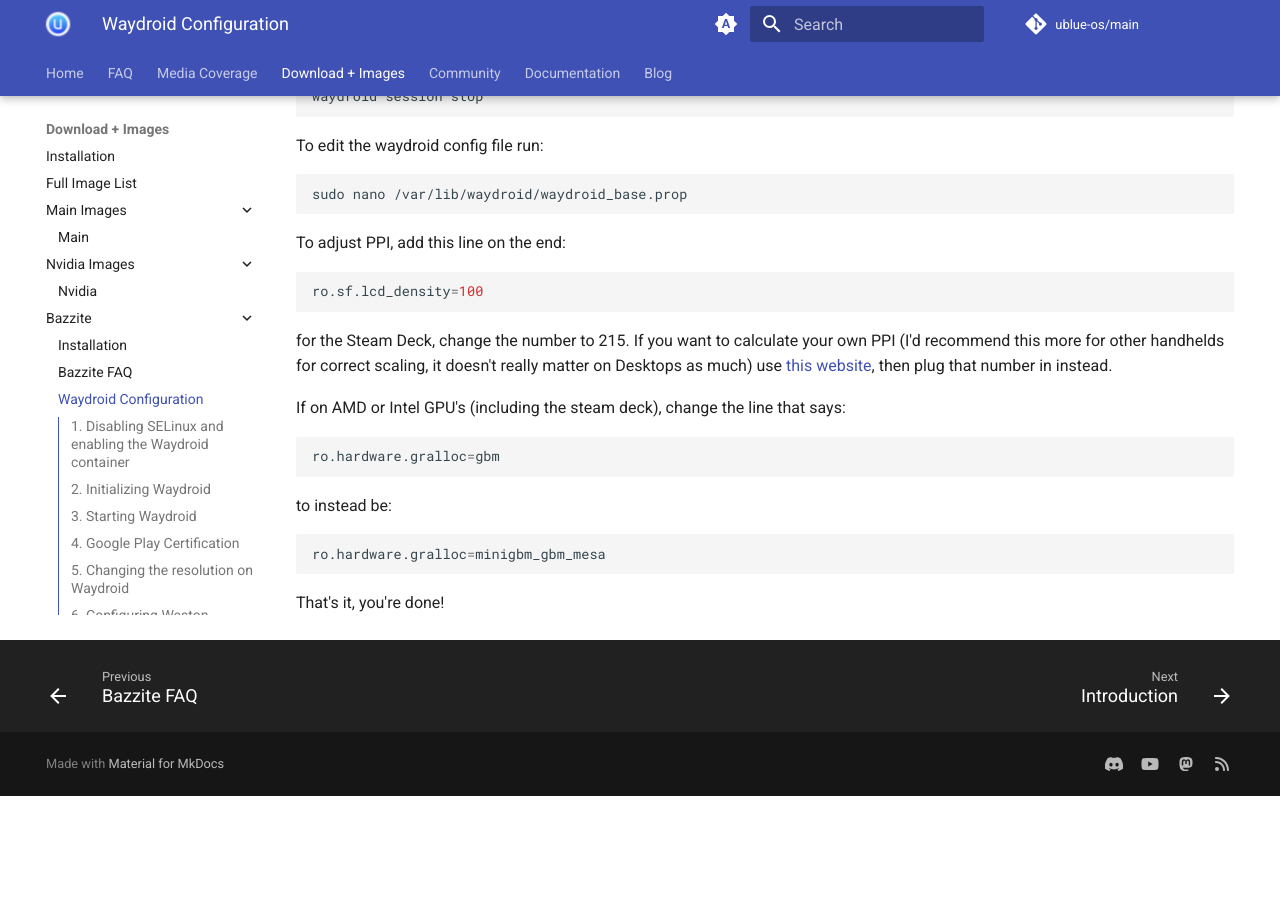
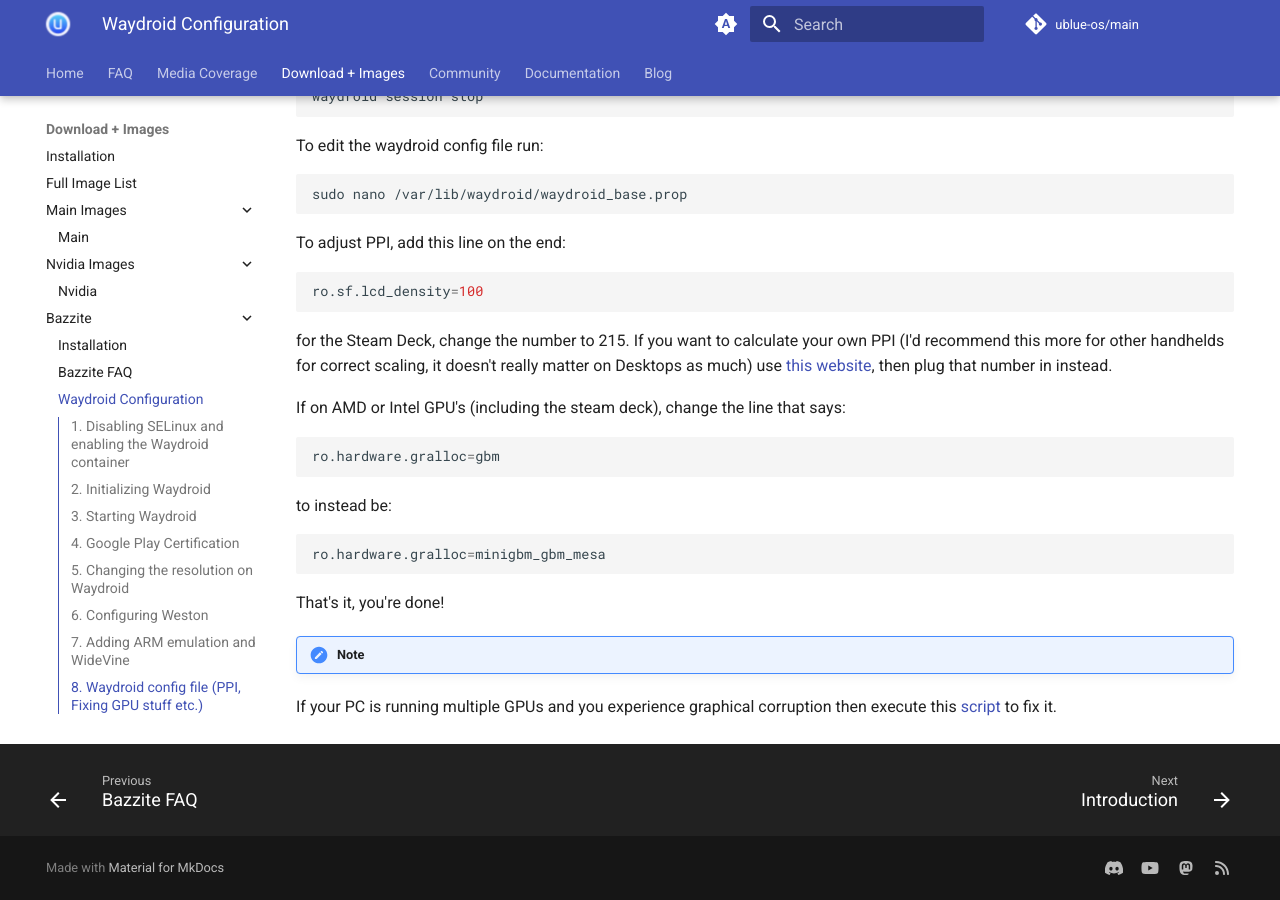
Before and after one commit to ublue-os/website, an MkDocs documentation site: the page built from docs/images/bazzite/waydroid.md, in a window 1280 px wide and 900 px high, scrolled down 4791 px. Built offline with MkDocs 1.6.1 and Material for MkDocs 9.7.7, drawn with Linux system fonts in a browser that asks for light colours; comment, search, counter and statistics services are not loaded; before the commit the page ends 5587 px from its top, so only the background shows below that.

Commit message:
feat: add note about multi-GPU systems... (#477)
that may experience graphical corruption with Waydroid, and the script to fix it.

````diff
--- a/docs/images/bazzite/waydroid.md
+++ b/docs/images/bazzite/waydroid.md
@@ -246,3 +246,6 @@ ro.hardware.gralloc=minigbm_gbm_mesa
 ```
 
 That's it, you're done!
+
+!!! note
+ If your PC is running multiple GPUs and you experience graphical corruption then execute this [script](https://raw.githubusercontent.com/Quackdoc/waydroid-scripts/main/waydroid-choose-gpu.sh) to fix it.
````
